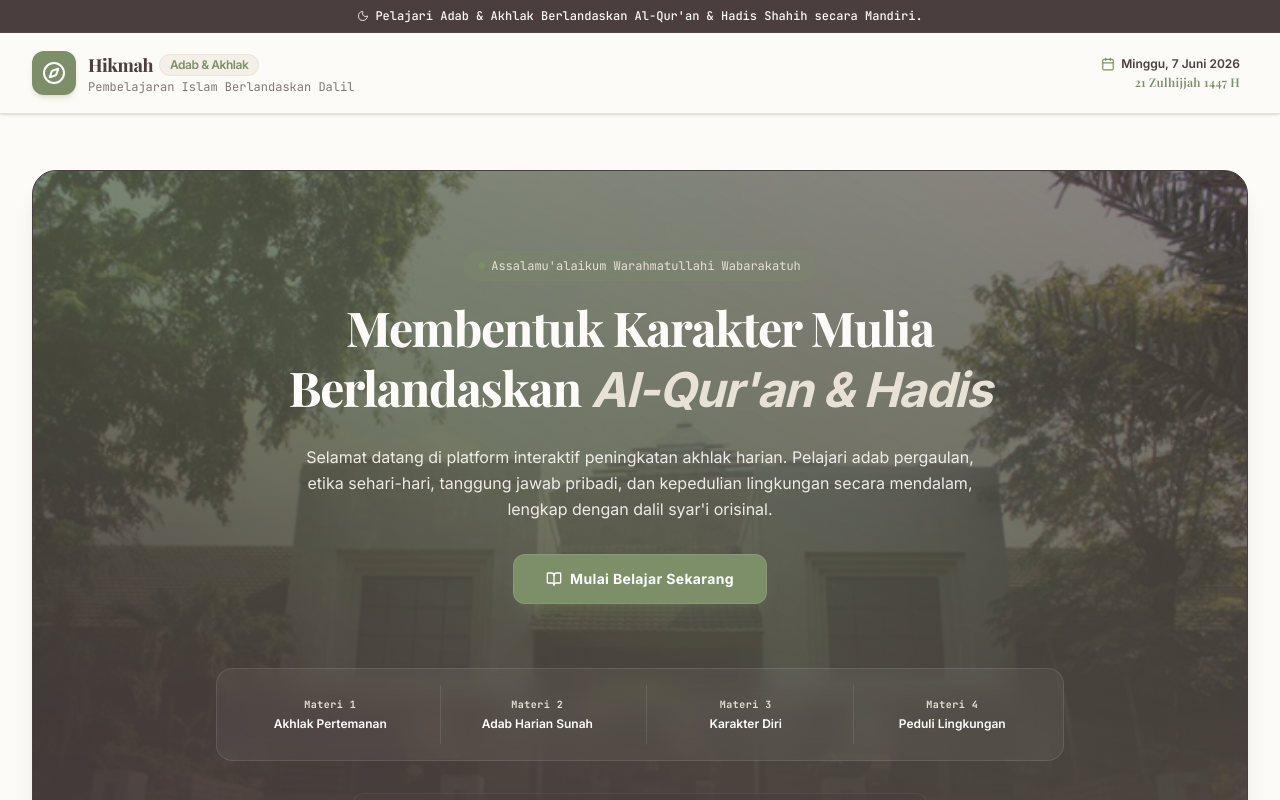
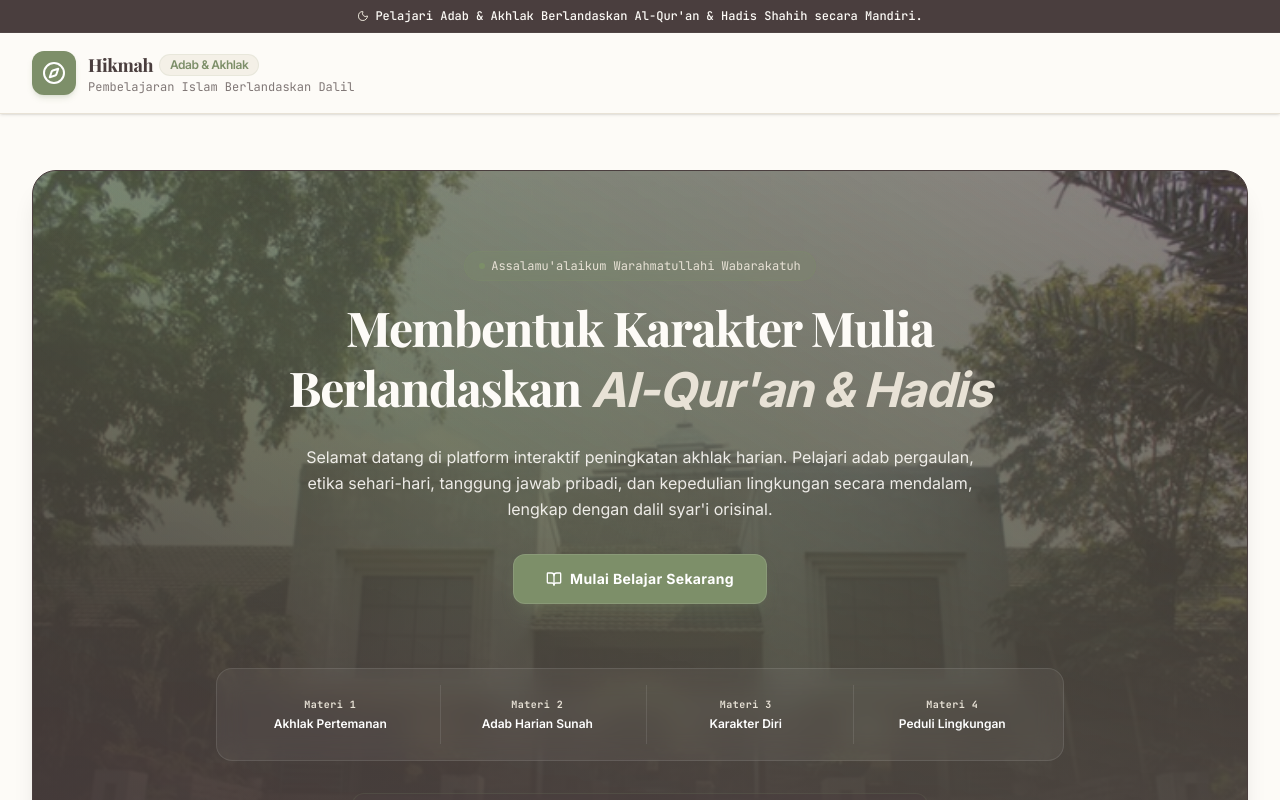
Before and after one commit to fauzifarhannur-netizen/uasAgama, a React (Vite) app: page / in a window 1280 px wide. Shown: the top 800 px of the page. Built offline with nearby package versions, Linux system fonts and the light colour scheme; a web font is replaced by a local one.

Commit message:
hapus tanggal

```diff
--- a/src/components/Header.tsx
+++ b/src/components/Header.tsx
@@ -1,21 +1,6 @@
-import { Calendar as CalendarIcon, Compass } from "lucide-react";
+import { Compass } from "lucide-react";
 
 export default function Header() {
-  // Current Gregorian date: 2026-06-07T13:14:37Z
-  const formatDate = () => {
-    return new Date("2026-06-07T13:14:37Z").toLocaleDateString("id-ID", {
-      weekday: "long",
-      year: "numeric",
-      month: "long",
-      day: "numeric",
-    });
-  };
-
-  // Convert Gregorian June 7, 2026 to Hijri equivalent (estimated 21-22 Zulhijjah 1447 H)
-  const getHijriDate = () => {
-    return "21 Zulhijjah 1447 H";
-  };
-
   return (
     <header className="sticky top-0 z-40 bg-[#FDFBF7]/95 backdrop-blur-md border-b border-[#E8E2D6] shadow-sm transition-all">
       <div className="max-w-7xl mx-auto px-4 sm:px-6 lg:px-8">
@@ -32,20 +17,6 @@ export default function Header() {
               <p className="text-[10px] sm:text-xs text-[#4A3E3E]/70 font-mono hidden sm:block">Pembelajaran Islam Berlandaskan Dalil</p>
             </div>
           </div>
-
-          {/* Right Header Panel */}
-          <div className="flex items-center gap-3 sm:gap-6">
-            {/* Islamic Dates */}
-            <div className="flex flex-col items-end text-right pr-2">
-              <div className="flex items-center gap-1.5 text-xs font-semibold text-[#4A3E3E]">
-                <CalendarIcon className="w-3.5 h-3.5 text-[#7D8F69]" />
-                <span>{formatDate()}</span>
-              </div>
-              <span className="text-[10px] sm:text-xs text-[#7D8F69] font-serif font-semibold tracking-wide mt-0.5">
-                {getHijriDate()}
-              </span>
-            </div>
-          </div>
         </div>
       </div>
     </header>
--- a/src/components/Hero.tsx
+++ b/src/components/Hero.tsx
@@ -1,6 +1,6 @@
+import mosqueImage from "../../assets/Masjid_UNS.jpg";
 import { motion } from "motion/react";
-import { BookOpen, Quote } from "lucide-react";
-import mosqueImage from "../../assets/Masjid_UNS.jpg";
+import { BookOpen, AlertCircle, Quote } from "lucide-react";
 
 interface HeroProps {
   onExploreClick: () => void;
```
